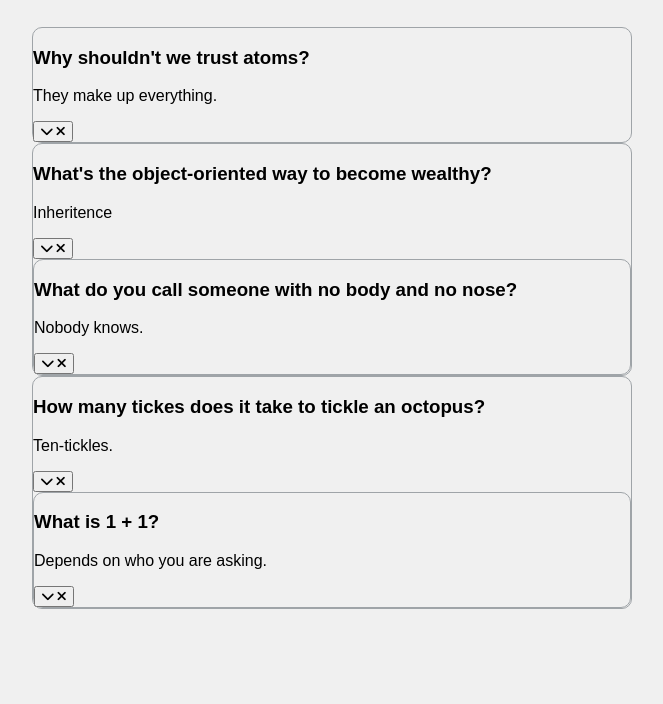
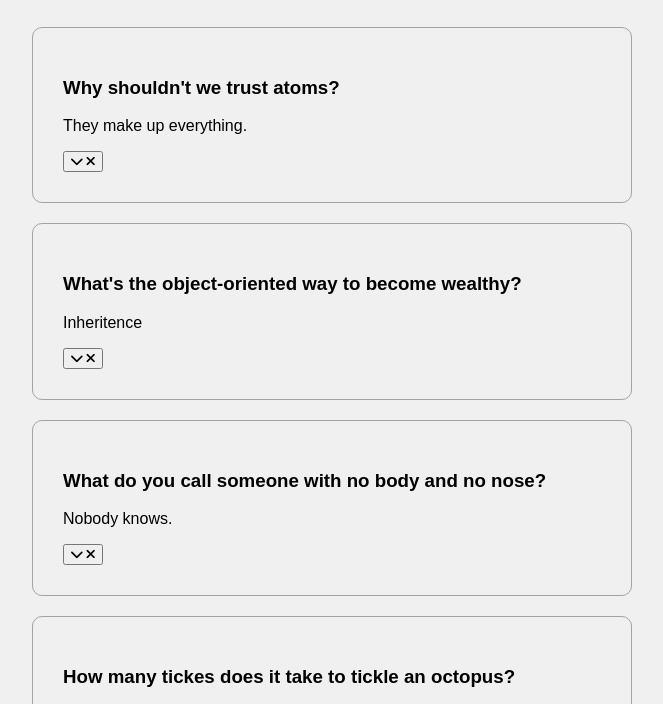
Before and after one commit to eemansayed/faq, a plain HTML site: page index.html in a window 1280 px wide. Shown: the part 90-794 px from the top of the page, without its empty margins (308-971 px from the left). Drawn offline with Linux system fonts and the light colour scheme; a web font is replaced by a local one.

Commit message:
edit div with class faq-container

```diff
--- a/style.css
+++ b/style.css
@@ -23,4 +23,8 @@ body {
     background-color: transparent;
     border: 1px solid #9fa4a8;
     border-radius: 10px;
+    margin: 20px 0;
+    padding: 30px;
+    position: relative;
+    overflow: hidden;
   }
```
Also changed, not shown: index.html (+2 -1 lines).
